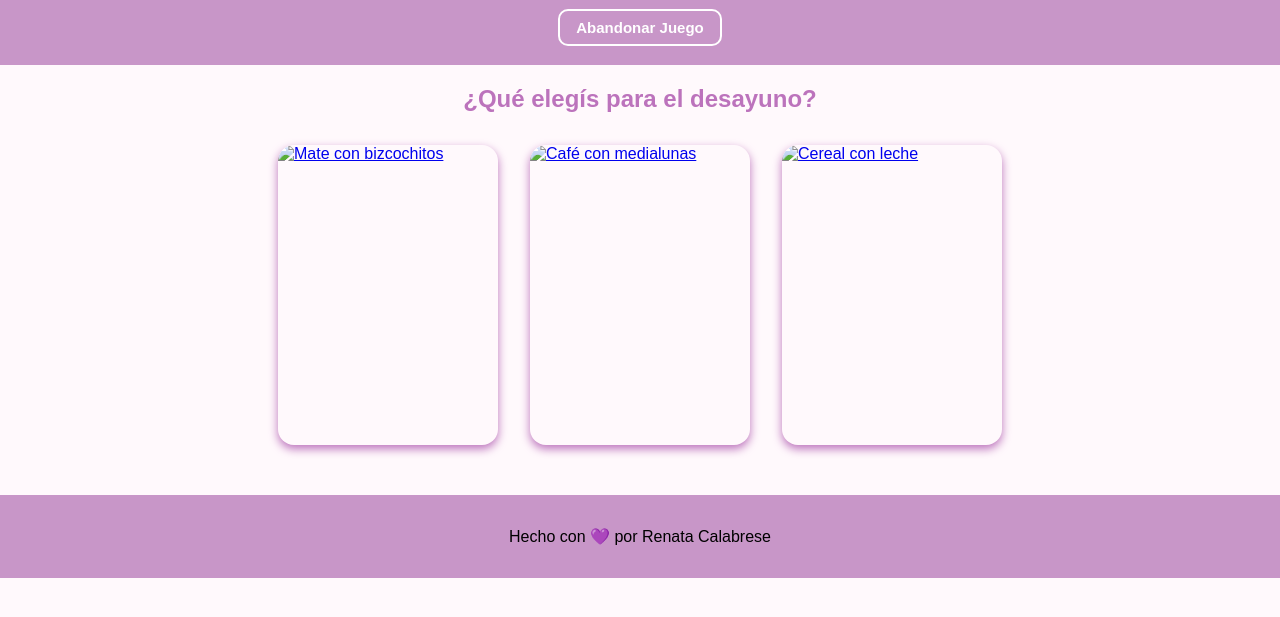
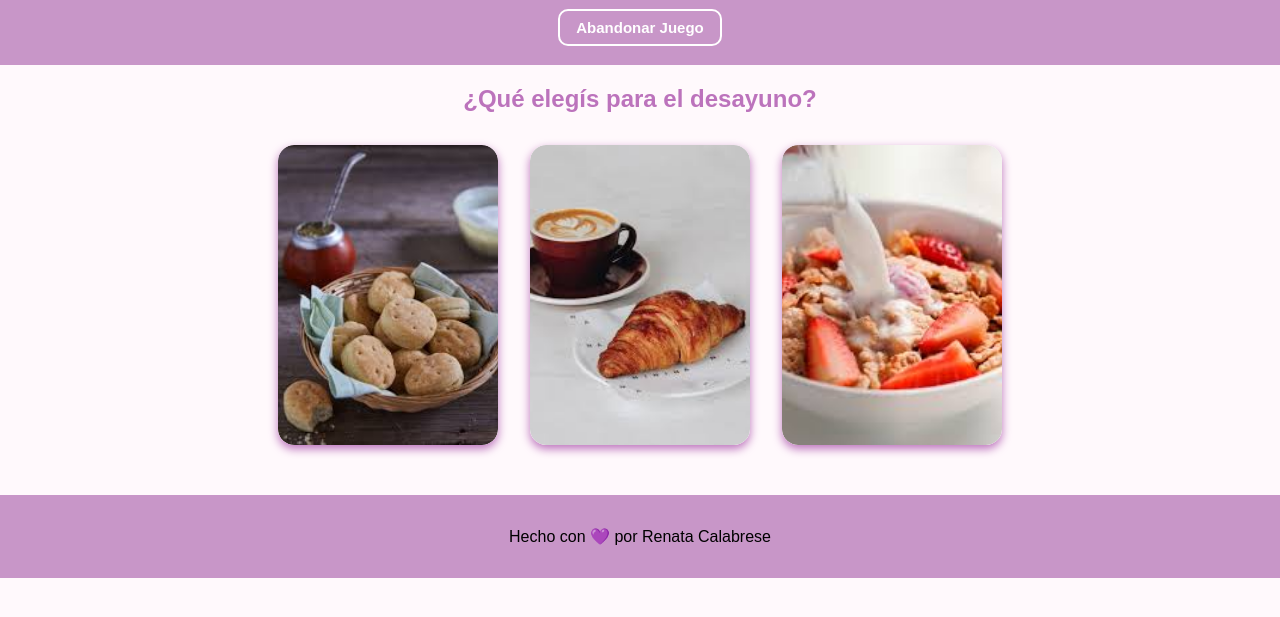
Before and after one commit to renacalabrese/identikitcalabrese, a plain HTML site: page pages/preg1.html in a window 1280 px wide. Shown: the part 71-688 px from the top of the page. Drawn offline with Linux system fonts and the light colour scheme; a web font is replaced by a local one.

Commit message:
fotoPreg1

```diff
--- a/pages/preg1.html
+++ b/pages/preg1.html
@@ -36,17 +36,17 @@
 
         <div class="opciones">
             <a href="preg2.html" class="opcion" data-puntos="3">
-                <img src="./img/testArg/mate.jpeg" alt="Mate con bizcochitos">
+                <img src="../img/testArg/mate.jpeg" alt="Mate con bizcochitos">
                 <span class="tooltip">Mate con bizcochitos</span>
             </a>
 
             <a href="preg2.html" class="opcion" data-puntos="2">
-                <img src="./img/testArg/cafe.jpeg" alt="Café con medialunas">
+                <img src="../img/testArg/cafe.jpeg" alt="Café con medialunas">
                 <span class="tooltip">Café con medialunas</span>
             </a>
 
             <a href="preg2.html" class="opcion" data-puntos="1">
-                <img src="./img/testArg/cereal.jpeg" alt="Cereal con leche">s
+                <img src="../img/testArg/cereal.jpeg" alt="Cereal con leche">s
                 <span class="tooltip">Cereal con leche</span>
             </a>
             </div>
```
